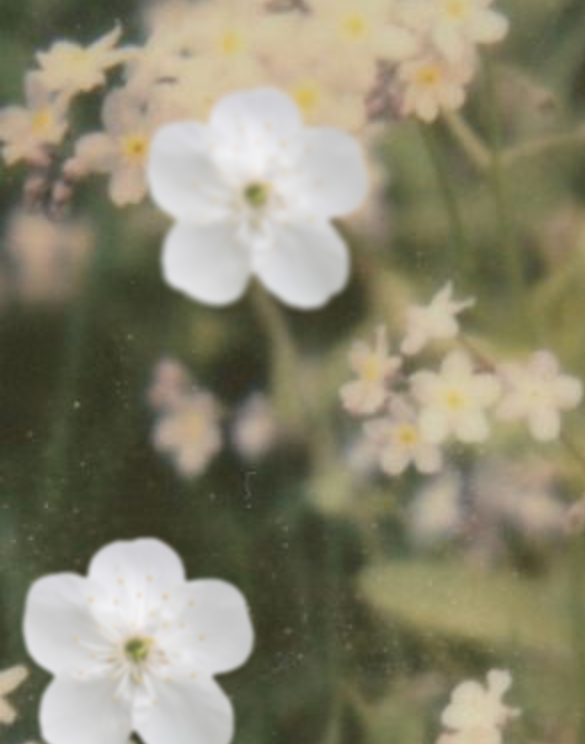
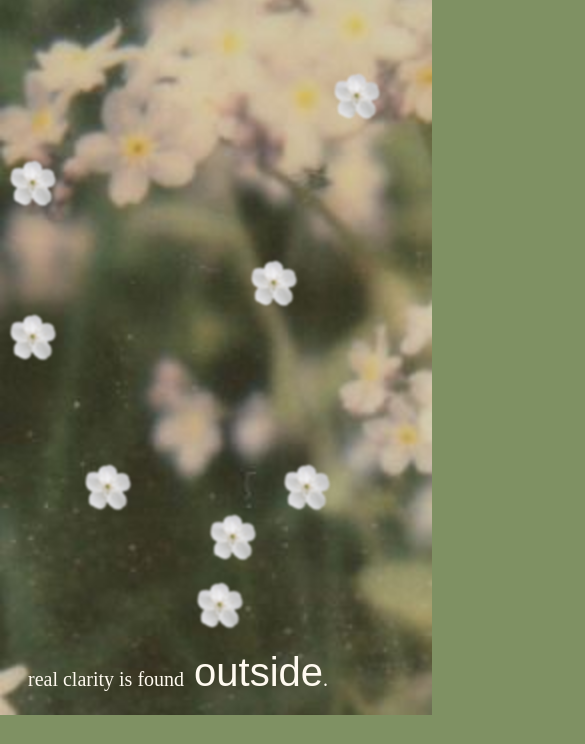
Before and after one commit to zhens297/zhens297.github.io, a plain HTML site: page entries/entry4/index.html in a window 390 px wide. Shown: the part 356-1100 px from the top of the page, 585 px wide, since content can reach past the window. After the commit the page ends 1071 px from the top, so only its background shows below. Drawn offline with Linux system fonts and the light colour scheme; a web font is replaced by a local one.

Commit message:
entry4 for sasha

```diff
--- a/entries/entry4/style.css
+++ b/entries/entry4/style.css
@@ -173,6 +173,103 @@ p{
 /* Media query for tablet screens */
 @media (max-width: 991px){
 
+	h1{
+	font-size: 150px;
+	color: floralwhite;
+	padding-left: 20px;
+	margin-bottom: -1px;
+	pointer-events: none;
+}
+
+p{
+	color: floralwhite;
+	font-size: 35px;
+	font-weight:400;
+}
+
+.look{
+	color: floralwhite;
+	margin-left: -20px;
+	font-size:35px;
+	font-weight:400;
+}
+
+.flowers{
+	font-family: "parfumerie-script", sans-serif;
+	font-weight: 400;
+	padding-left: 5px;
+	font-style: normal;
+	font-size: 70px;
+}
+
+.peony{
+	width: 100px;
+	height: 100px;
+	float: right;
+	filter: blur(1px);
+	padding-bottom: 200px;
+}
+
+.lily{
+	width: 100px;
+	height: 100px;
+	display: inline-block;
+	filter: blur(1px);
+	padding-bottom:100px;
+}
+
+.hydrangea{
+	width: 120px;
+	height: 120px;
+	display: inline-block;
+	filter: blur(1px);
+	padding-left: 50%;
+	padding-top:50%;
+}
+
+.dahlia{
+	width: 90px;
+	height: 90px;
+	display: inline-block;
+	filter: blur(1px);
+	padding-left: 200px;
+}
+
+.tiger{
+	width: 110px;
+	height: 110px;
+	display: inline-block;
+	filter: blur(1px);
+	margin-right: 50%;
+	margin-left: 50%;
+}
+
+.purple{
+	width: 130px;
+	height: 130px;
+	filter: blur(1px);
+	display: inline-block;
+	margin-right: 20%;
+	margin-left: 20%;
+}
+
+.pinkcherry{
+	width: 100px;
+	height: 100px;
+	filter: blur(1px);
+	display: inline-block;
+	padding-bottom: 100px;
+}
+
+.forgetme{
+	width: 120px;
+	height: 120px;
+	filter: blur(1px);
+	display: inline-block;
+	float: right;
+	padding-right: 50px;
+}
+
 }
 
 /* Media query for mobile screens */
@@ -215,4 +312,72 @@ p{
 	font-size: 40px;
 }
 
+.peony{
+	width: 50px;
+	height: 50px;
+	float: right;
+	filter: blur(1px);
+	padding-bottom: 200px;
 }
+
+.lily{
+	width: 50px;
+	height: 50px;
+	display: inline-block;
+	filter: blur(1px);
+	padding-bottom:100px;
+}
+
+.hydrangea{
+	width: 50px;
+	height: 50px;
+	display: inline-block;
+	filter: blur(1px);
+	padding-left: 50%;
+	padding-top:50%;
+}
+
+.dahlia{
+	width: 50px;
+	height: 50px;
+	display: inline-block;
+	filter: blur(1px);
+	padding-left: 200px;
+}
+
+.tiger{
+	width: 50px;
+	height: 50px;
+	display: inline-block;
+	filter: blur(1px);
+	margin-right: 50%;
+	margin-left: 50%;
+}
+
+.purple{
+	width: 50px;
+	height: 50px;
+	filter: blur(1px);
+	display: inline-block;
+	margin-right: 20%;
+	margin-left: 20%;
+}
+
+.pinkcherry{
+	width: 50px;
+	height: 50px;
+	filter: blur(1px);
+	display: inline-block;
+	padding-bottom: 100px;
+}
+
+.forgetme{
+	width: 50px;
+	height: 50px;
+	filter: blur(1px);
+	display: inline-block;
+	float: right;
+	padding-right: 50px;
+}
+
+}
```
